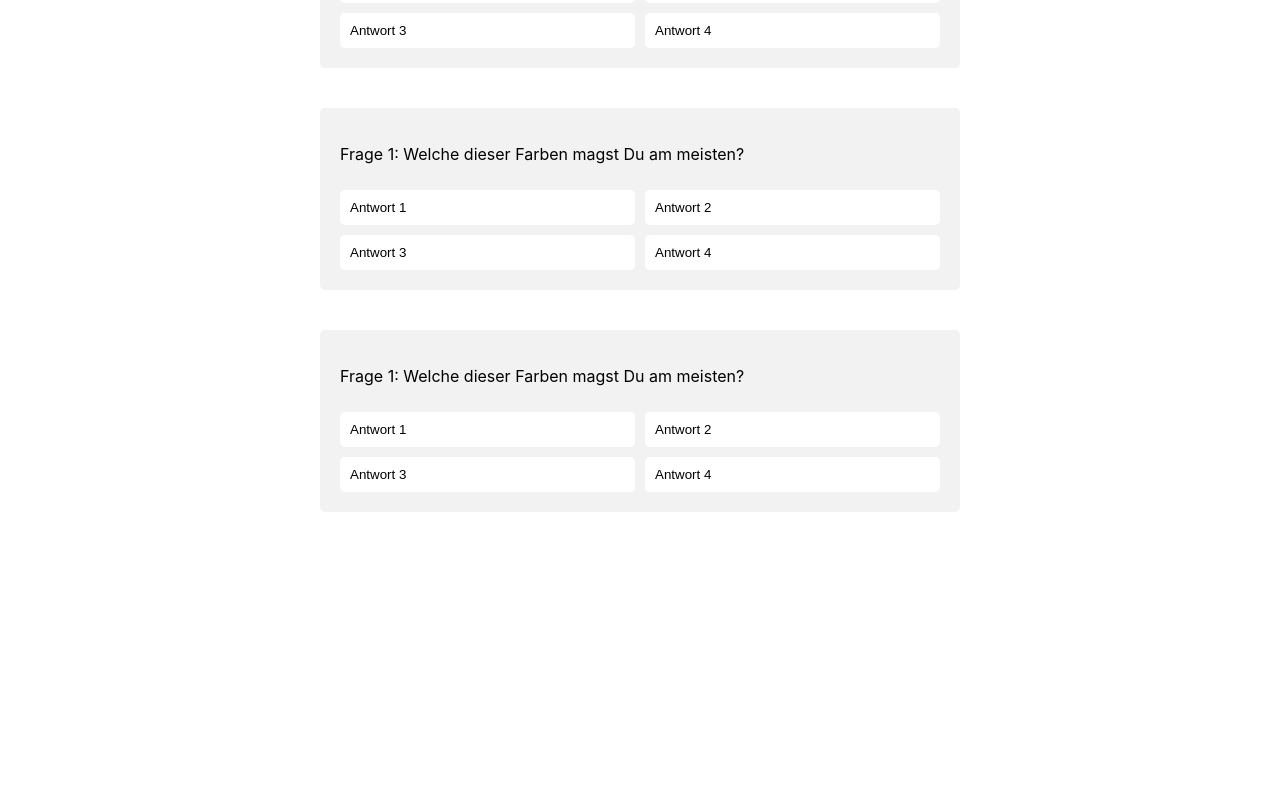
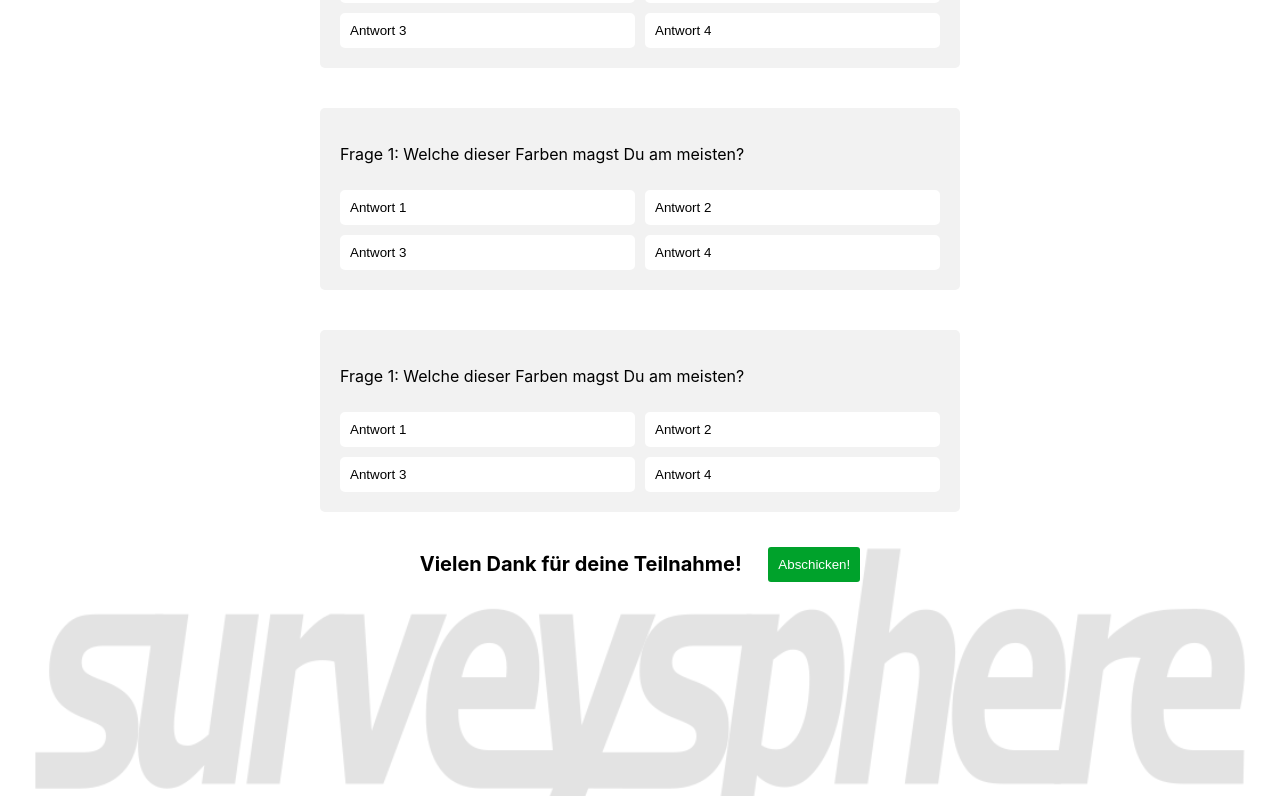
Before and after one commit to SirSimon04/SurveySphere, a React (Create React App) app in the folder client/surveysphere/: page /surveyor in a window 1280 px wide. Shown: the part 678-1474 px from the top of the page. Before the commit the page ends 1210 px from the top, so only its background shows below. Built offline with nearby package versions, Linux system fonts and the light colour scheme.

Commit message:
added endsection to surveyor page

```diff
--- a/client/surveysphere/src/components/NavBar/NavBar.js
+++ b/client/surveysphere/src/components/NavBar/NavBar.js
@@ -10,7 +10,7 @@ const NavBar = () => {
   return (
       <div className="navBar">
         <div className="left">
-          <span className='greeting'>Hallo, Martin</span>
+          <span className='greeting'>Hallo, Martin!</span>
         </div>
         <div className="middle">
           <h1>Titel dieser Survey</h1>
--- a/client/surveysphere/src/components/Surveyor/Surveyor.css
+++ b/client/surveysphere/src/components/Surveyor/Surveyor.css
@@ -1,5 +1,6 @@
 .surveyContainer {
     margin-top: 100px;
+    margin-bottom: 200px;
 }
 
 .surveyCardContainer {
@@ -7,3 +8,24 @@
     flex-direction: column;
     align-items: center;
 }
+
+.endSequenz {
+    display: flex;
+    flex-direction: row;
+    align-items: center;
+}
+
+.endSequenz button {
+    padding: 10px;
+    background-color: #00a22b;
+    color: #fff;
+    border: none;
+    border-radius: 3px;
+    cursor: pointer;
+    margin-left: 2em;
+}
+
+.endSequenz p {
+    font-size: 20px;
+    font-weight: bold;
+}
--- a/client/surveysphere/src/components/Surveyor/Surveyor.js
+++ b/client/surveysphere/src/components/Surveyor/Surveyor.js
@@ -13,6 +13,10 @@ function Surveyor() {
         <SurveyQuestionCard />
         <SurveyQuestionCard />
         <SurveyQuestionCard />
+        <div className='endSequenz'>
+          <p>Vielen Dank für deine Teilnahme!</p>
+          <button>Abschicken!</button>
+        </div>
       </div>
     </div>
   )
```
